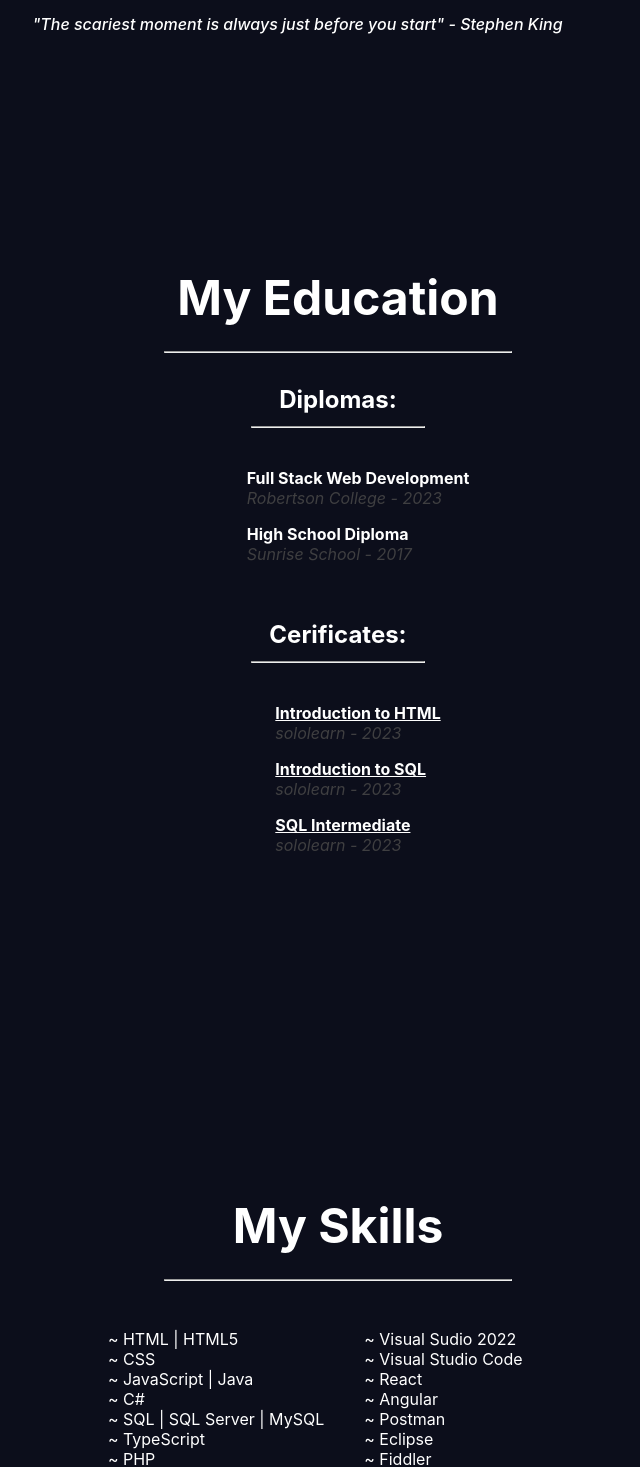
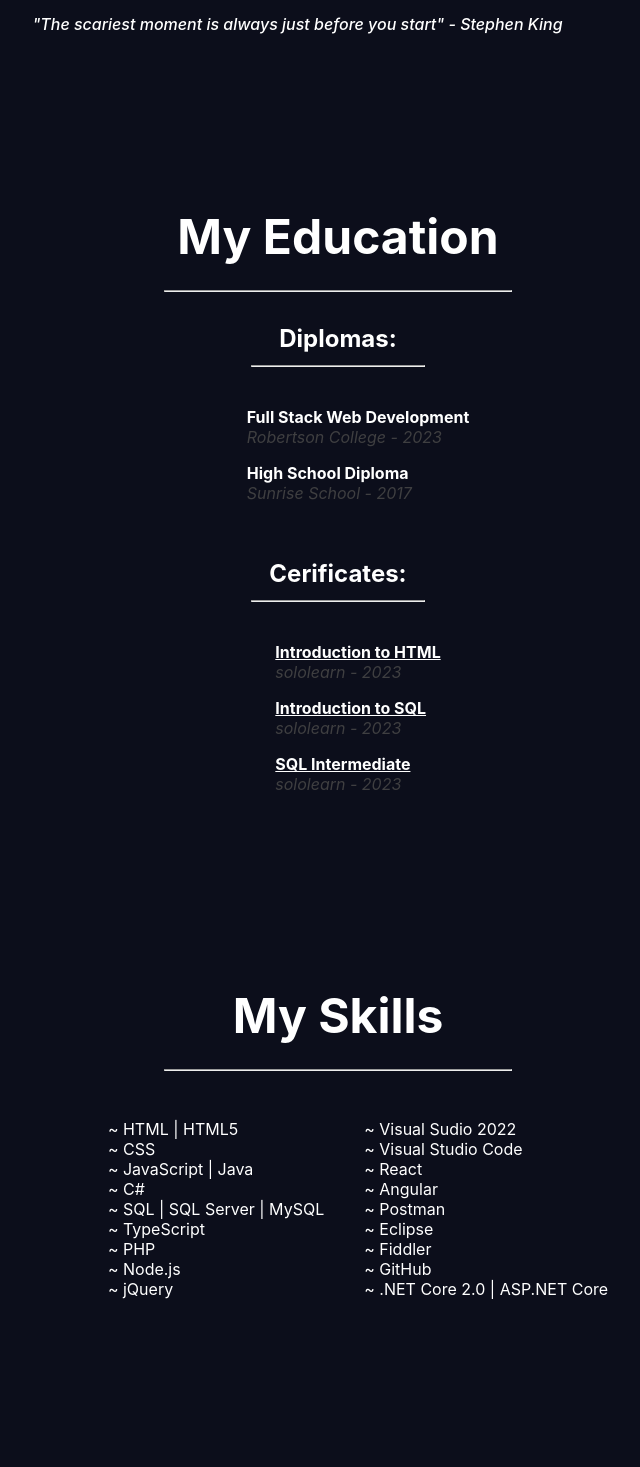
Before and after one commit to JasonR-White23/JasonPortfolio, a React (Create React App) app in the folder portfolio/: page / in a window 1280 px wide. Shown: the part 948-2415 px from the top of the page, without its empty margins (302-942 px from the left). Built offline with nearby package versions, Linux system fonts and the light colour scheme.

Commit message:
Fixed the way the Homepage.file looked after npm start.

```diff
--- a/portfolio/src/components/AboutMe/AboutMe.css
+++ b/portfolio/src/components/AboutMe/AboutMe.css
@@ -5,6 +5,7 @@
     padding: 5%;
     background-color: #0c0e1b;
     position: relative;
+    padding-bottom: 3px;
 }
 
 .about-title {
--- a/portfolio/src/components/Education/Education.css
+++ b/portfolio/src/components/Education/Education.css
@@ -1,12 +1,12 @@
-
+body {
+    background-color: #0c0e1b;
+}
 .education-wrapper {
     width: auto;
-    height: 100vh;
+    height: auto;
     color: #fff;
     text-align: center;
     padding: 5%;
-    background-color: #0c0e1b;
-
 }
 
 .education-title {
--- a/portfolio/src/components/Skills/Skills.css
+++ b/portfolio/src/components/Skills/Skills.css
@@ -1,6 +1,6 @@
 
 .skills-wrapper {
-    height: 100vh;
+    height: auto;
     color: #fff;
     padding: 5%;
     background-color: #0c0e1b;
```
